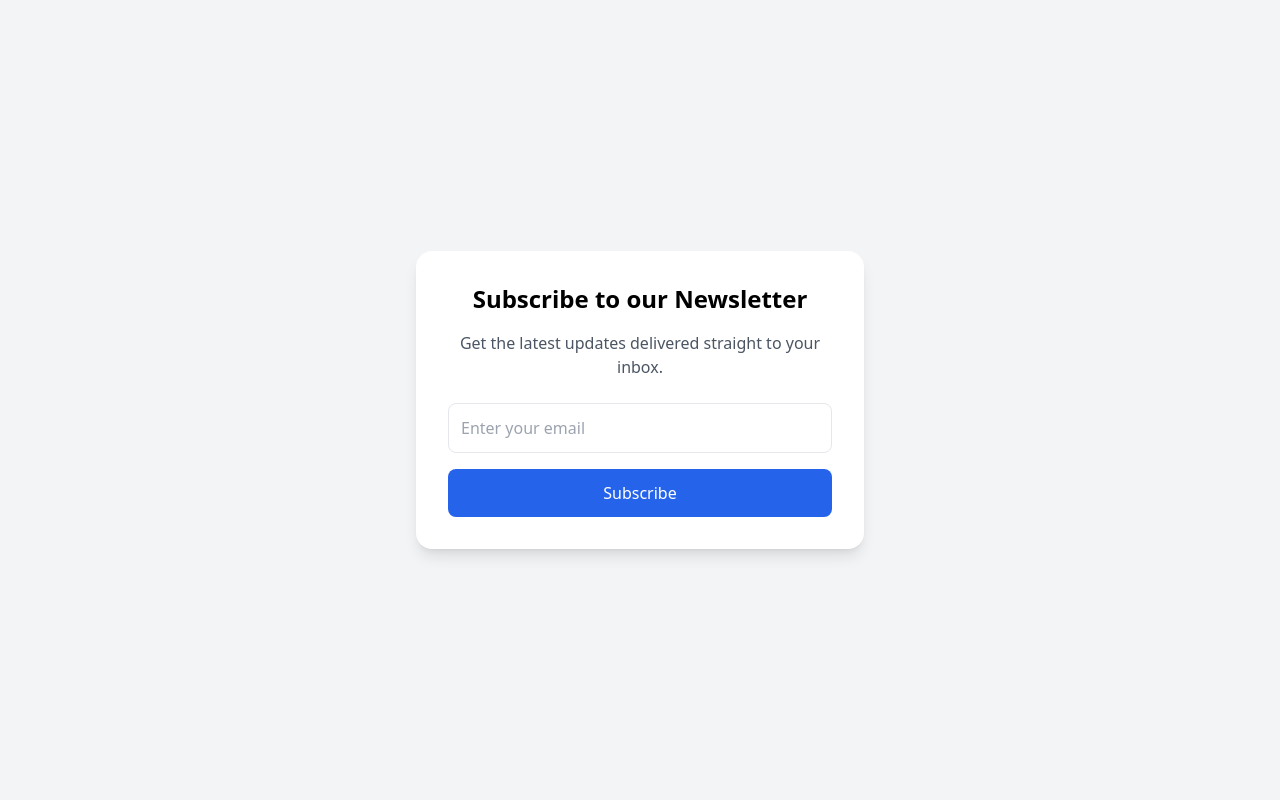
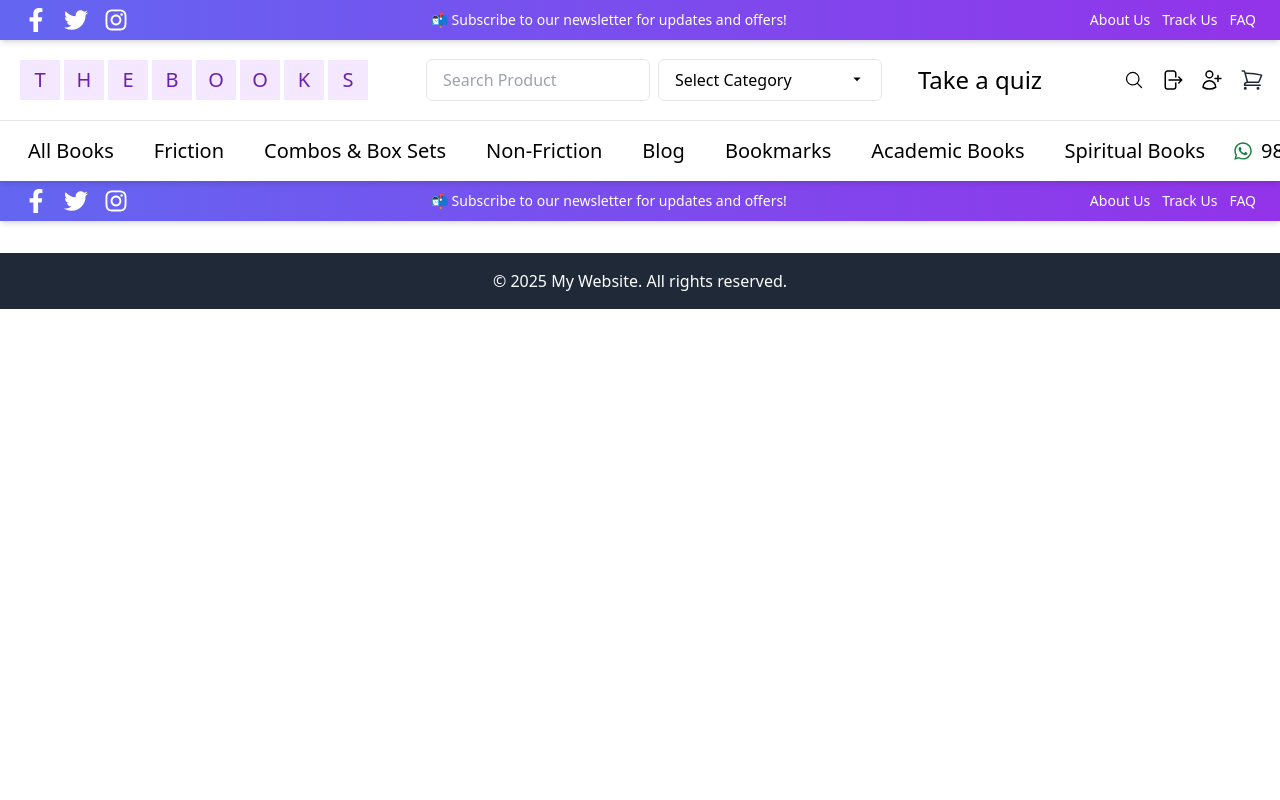
Before and after one commit to soundarya12-glitch/vercel, a React (Vite) app: page /newsletters in a window 1280 px wide. Shown: the top 800 px of the page. Built offline with nearby package versions, Linux system fonts and the light colour scheme.

Commit message:
Revert "Added Newsletter page"
This reverts commit 9457ef810440af3c56be5896c4c28cd03ad9760e.

```diff
--- a/src/components/Newslettertopnavbar.jsx
+++ b/src/components/Newslettertopnavbar.jsx
@@ -1,49 +1,39 @@
-import React, { useState } from "react";
+// src/components/SuperNavbar.jsx
+import { FaFacebookF, FaTwitter, FaInstagram } from 'react-icons/fa';
+import { Link } from 'react-router-dom';
+import React from 'react'
 
-function Newsletter() {
-  const [email, setEmail] = useState("");
-  const [submitted, setSubmitted] = useState(false);
+export default function SuperNavbar() {
+  return (
+    <div className="hidden lg:block bg-gradient-to-r from-indigo-500 to-purple-600 text-white px-4 sm:px-6 py-2 text-sm shadow-md">
+      <div className="flex flex-col sm:flex-row justify-between items-center gap-2 sm:gap-0">
 
-  const handleSubmit = (e) => {
-    e.preventDefault();
-    if (!email) return alert("Please enter your email");
-    setSubmitted(true);
-    setEmail("");
-  };
+        {/* Left: Social Media Icons */}
+        <div className="flex space-x-4 items-center">
+          <a href="https://facebook.com" target="_blank" rel="noopener noreferrer" className="hover:text-blue-400">
+            <FaFacebookF className="w-5 h-5 sm:w-6 sm:h-6" />
+          </a>
+          <a href="https://twitter.com" target="_blank" rel="noopener noreferrer" className="hover:text-blue-300">
+            <FaTwitter className="w-5 h-5 sm:w-6 sm:h-6" />
+          </a>
+          <a href="https://instagram.com" target="_blank" rel="noopener noreferrer" className="hover:text-pink-400">
+            <FaInstagram className="w-5 h-5 sm:w-6 sm:h-6" />
+          </a>
+        </div>
 
-  return (
-    <div className="flex flex-col items-center justify-center min-h-screen bg-gray-100 p-6">
-      <div className="bg-white shadow-lg rounded-2xl p-8 w-full max-w-md text-center">
-        <h2 className="text-2xl font-bold mb-4">Subscribe to our Newsletter</h2>
-        <p className="text-gray-600 mb-6">
-          Get the latest updates delivered straight to your inbox.
-        </p>
+        {/* Center: Newsletter Text */}
+         <Link to="/newsletters" className="text-center text-xs sm:text-sm font-medium px-2 ">
+          📬 Subscribe to our newsletter for updates and offers!
+          </Link>
 
-        {!submitted ? (
-          <form onSubmit={handleSubmit} className="flex flex-col gap-4">
-            <input
-              type="email"
-              value={email}
-              onChange={(e) => setEmail(e.target.value)}
-              placeholder="Enter your email"
-              className="w-full p-3 border rounded-lg focus:outline-none focus:ring-2 focus:ring-blue-500"
-              required
-            />
-            <button
-              type="submit"
-              className="bg-blue-600 text-white font-medium py-3 rounded-lg hover:bg-blue-700 transition"
-            >
-              Subscribe
-            </button>
-          </form>
-        ) : (
-          <p className="text-green-600 font-semibold">
-            🎉 Thanks for subscribing!
-          </p>
-        )}
+
+        {/* Right: Navigation Links */}
+        <div className="flex space-x-3 text-xs sm:text-sm font-medium">
+          <Link to="/Aboutus" className="hover:text-yellow-300 hover:underline">About Us</Link>
+          <Link to="/trackus" className="hover:text-yellow-300 hover:underline">Track Us</Link>
+          <Link to="/faq" className="hover:text-yellow-300 hover:underline">FAQ</Link>
+        </div>
       </div>
     </div>
   );
 }
-
-export default Newsletter;
```
